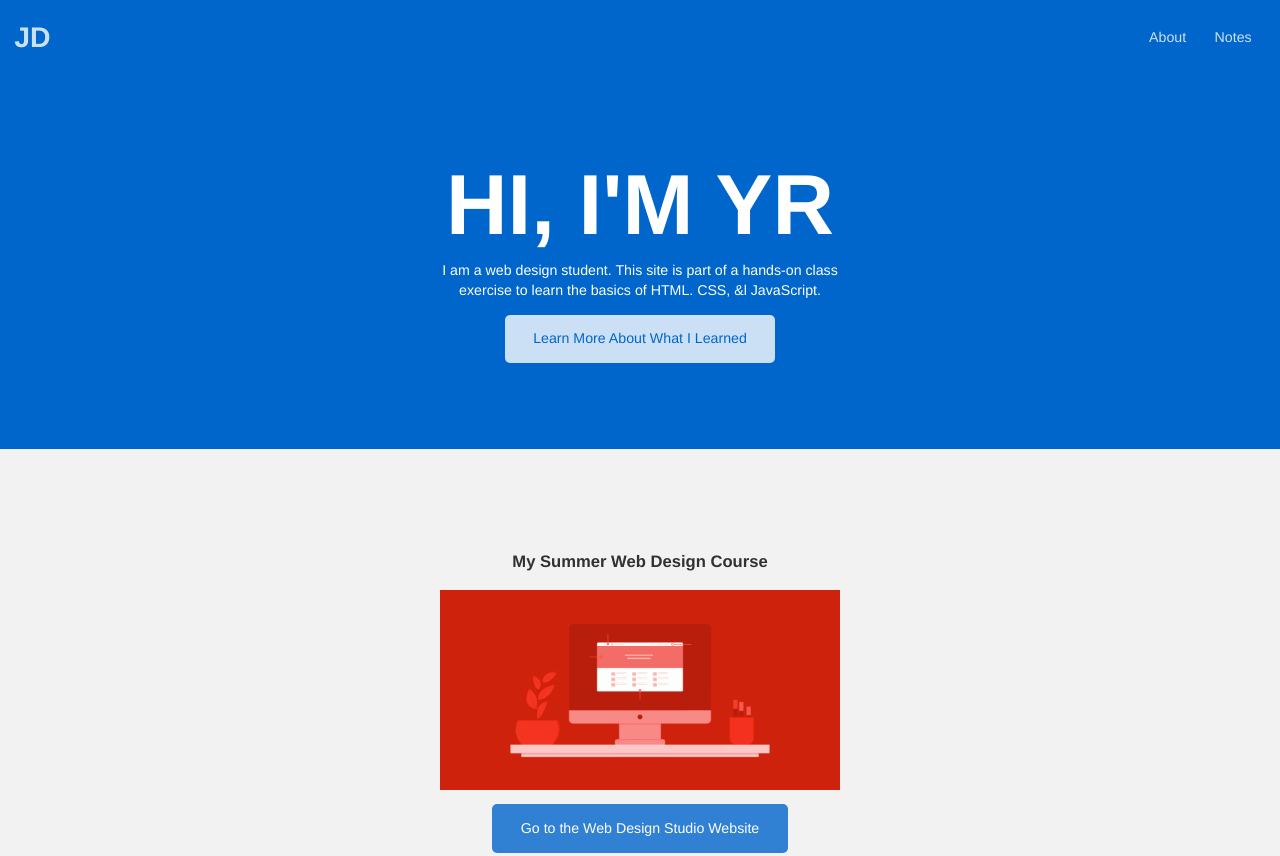
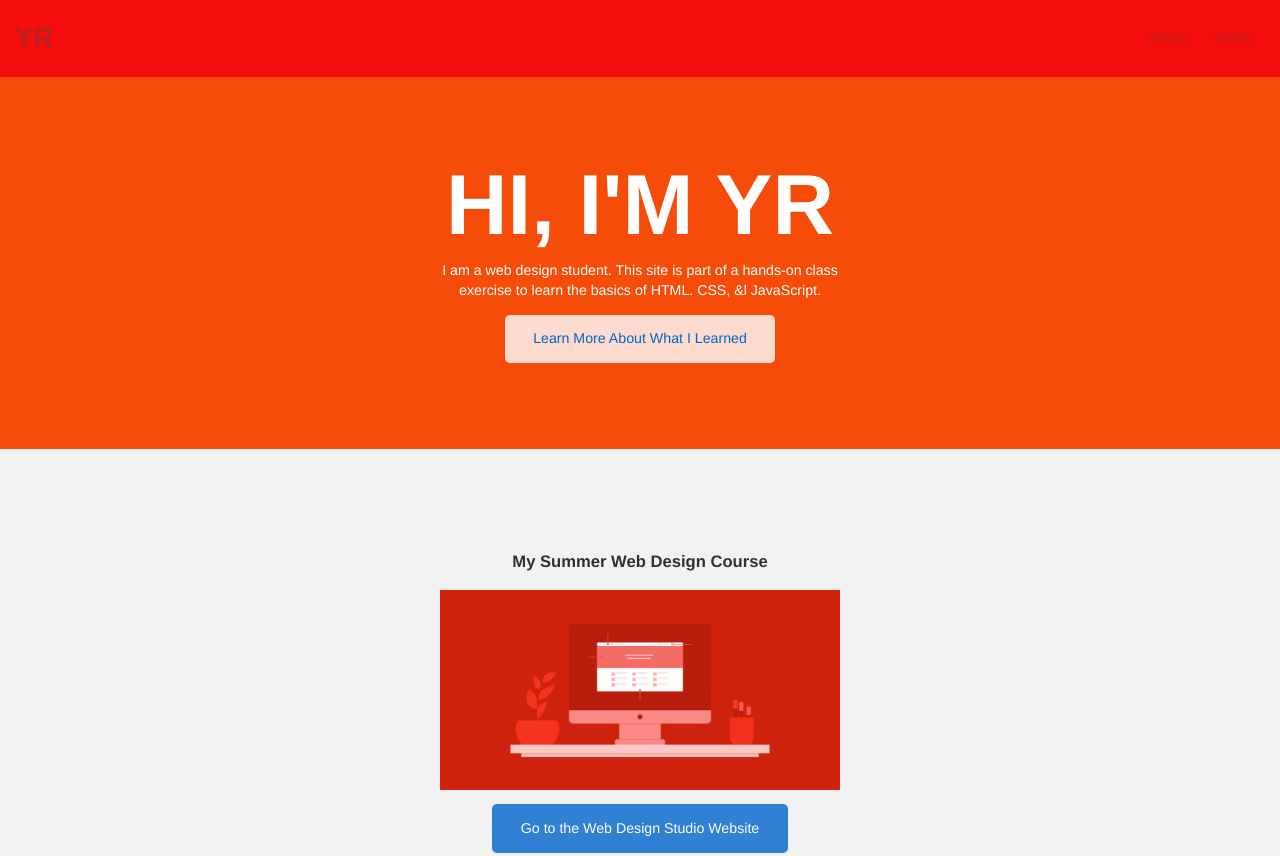
Before and after one commit to iolaniyuriy/iolaniyuriy.github.io, a plain HTML site: page index.html in a window 1280 px wide. Shown: the top 856 px of the page. Drawn offline with Linux system fonts and the light colour scheme.

Commit message:
fixed style

```diff
--- a/css/style.css
+++ b/css/style.css
@@ -44,7 +44,7 @@ img {
 /* SITE STRUCTURE */
 
 header {
-    background-color: rgba(0, 102, 204, 1);
+    background-color: rgb(245, 13, 13);
     color: rgba(0, 0, 0, 0.8);
     padding: 1em;
     display: grid;
@@ -53,12 +53,12 @@ header {
 }
 
 header a {
-    color: rgba(255, 255, 255, 0.8);
+    color: rgba(167, 39, 39, 0.8);
     text-decoration: none;
 }
 
 header a:hover {
-    color: rgba(255, 255, 255, 1);
+    color: rgb(94, 18, 18);
 }
 
 
@@ -88,7 +88,7 @@ main {
 
 /* HERO SECTION */
 .hero {
-    background-color: rgba(0, 102, 204, 1);
+    background-color: rgb(245, 76, 9);
     text-align: center;
     color: white;
     padding: 6em 1em;
--- a/index.html
+++ b/index.html
@@ -3,7 +3,7 @@
 
 <head>
     <meta charset="utf-8" />
-    <title>Yuriy</title>
+    <title>Yuriy </title>
     <meta name="description"
         content="This is an example student website for Yuriy, a fictional web design student." />
     <meta name="viewport" content="width=device-width, initial-scale=1" />
@@ -14,7 +14,7 @@
 <body>
     <header>
         <div class="site-id">
-            <h1><a href="index.html">JD</a></h1>
+            <h1><a href="index.html">YR</a></h1>
         </div>
         <nav class="site-nav">
             <ul>
```
Also changed, not shown: about.html (+2 -2 lines), notes.html (+2 -2 lines).
